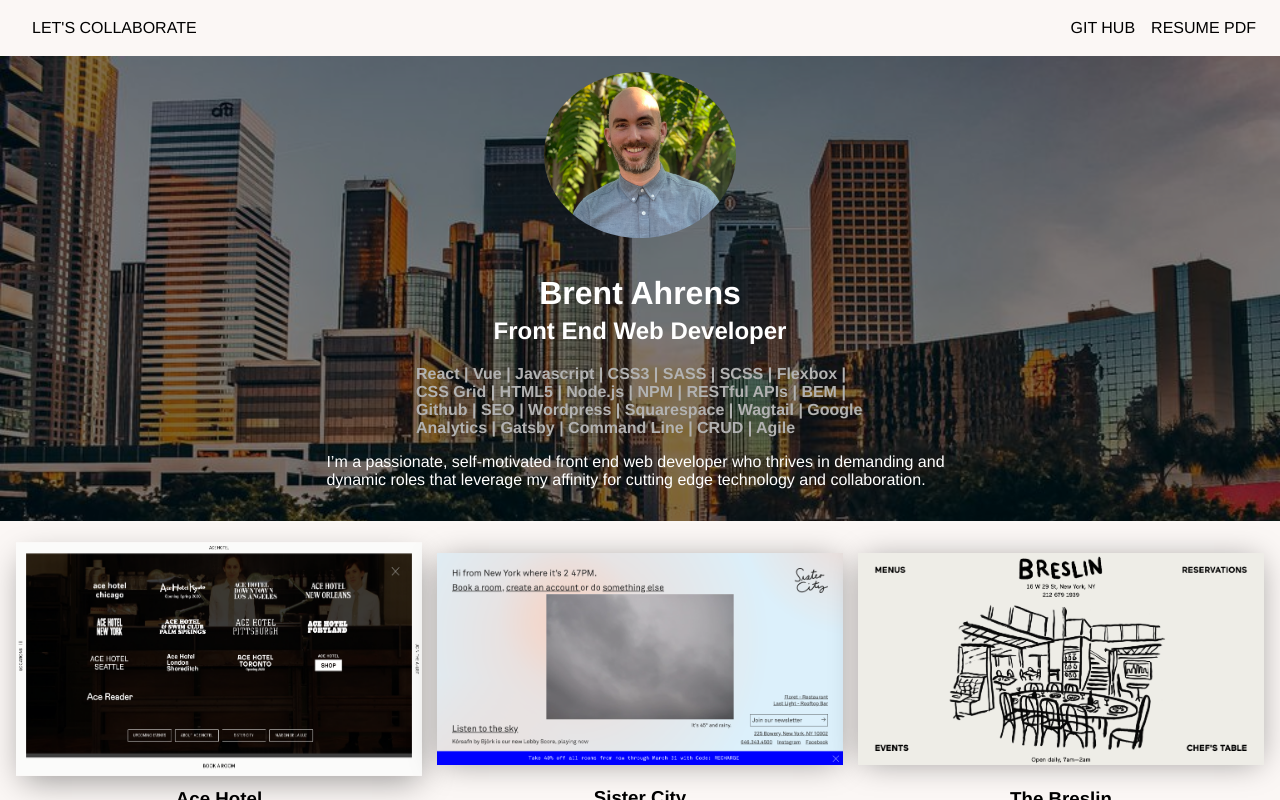
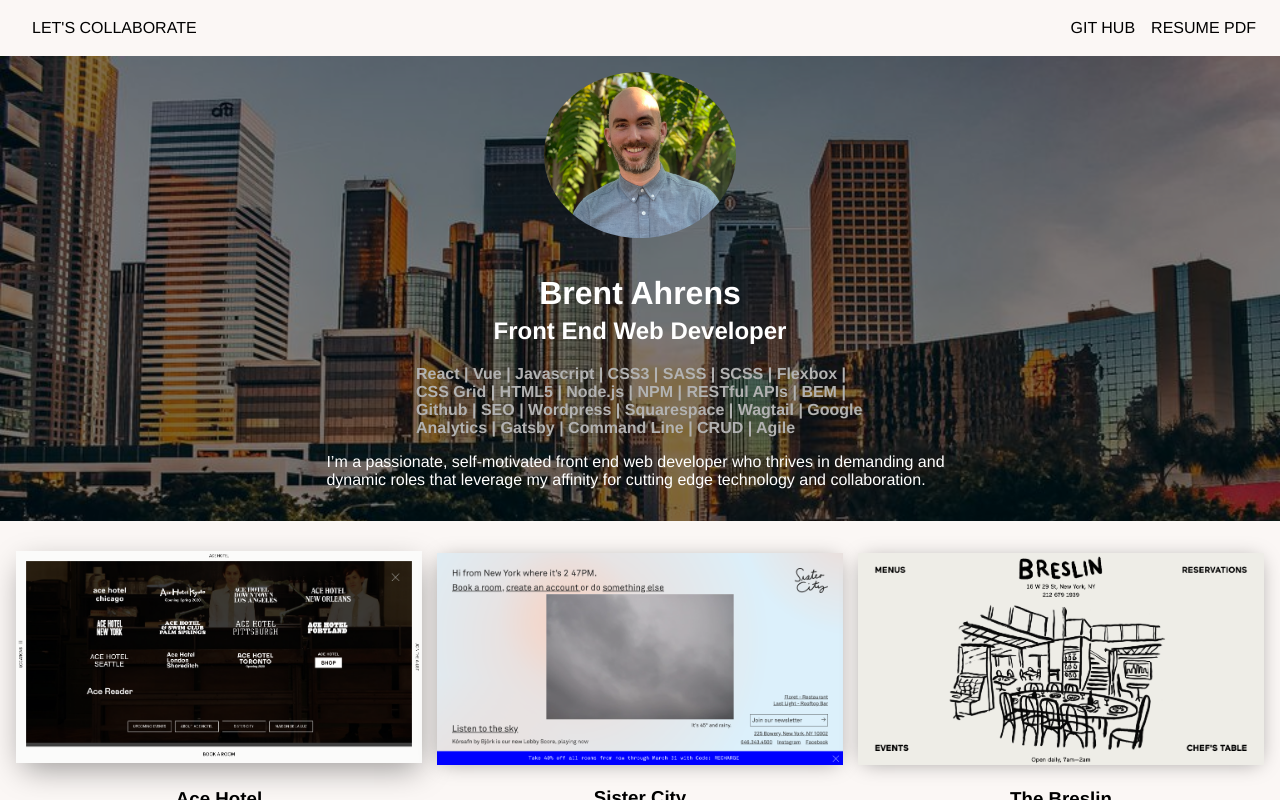
Before and after one commit to brentahrens1/portfolio-2020, a React (Create React App) app: page / in a window 1280 px wide. In both pictures the pointer is over the picture 219 px from the left and 658 px from the top of the page. Shown: the top 800 px of the page. Built offline with nearby package versions, Linux system fonts and the light colour scheme.

Commit message:
update transform css

```diff
--- a/src/components/Projects/Projects.css
+++ b/src/components/Projects/Projects.css
@@ -16,12 +16,12 @@
     max-width: 100%;
     transform: scale(1);
     cursor: pointer;
-    box-shadow: 0px 2px 30px -5px  rgba(0,0,0,.4);
+    box-shadow: 0px 2px 20px -5px  rgba(0,0,0,.4);
     transition: transform .2s ease-in, box-shadow .2s ease-in;
 }
 
 .project__item--img:hover {
-    transform: scale(1,1.1);
+    transform: translateY(-2px);
     box-shadow: 2px 10px 30px -5px  rgba(0,0,0,.4);
 }
 
```
